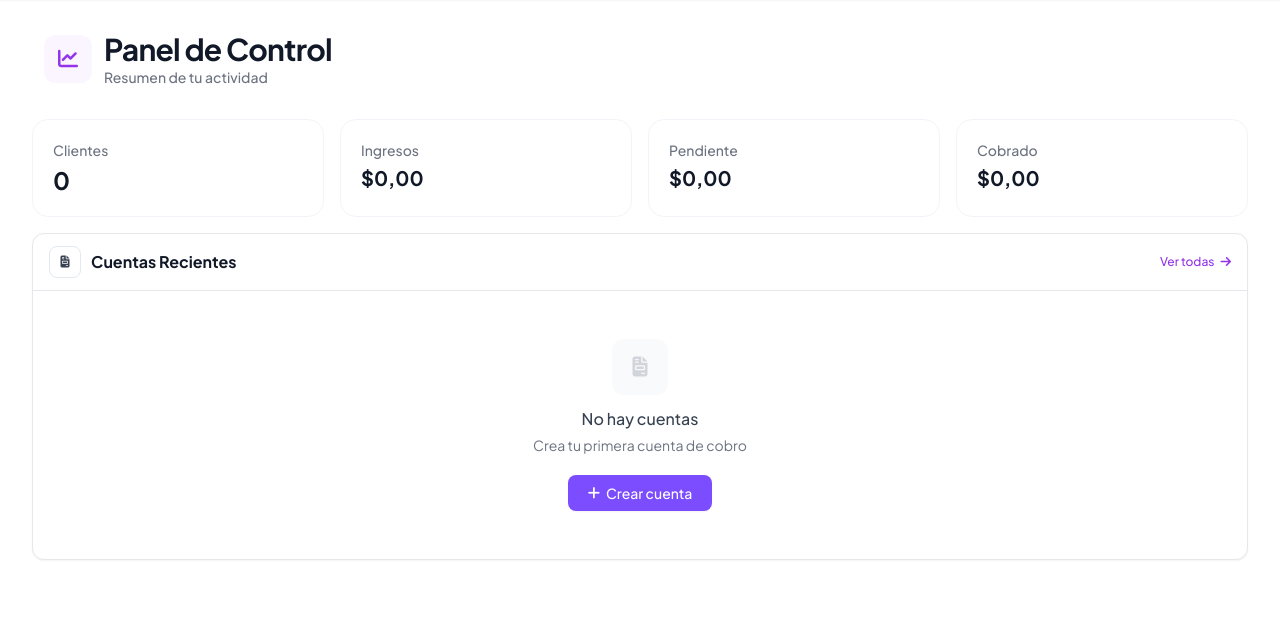
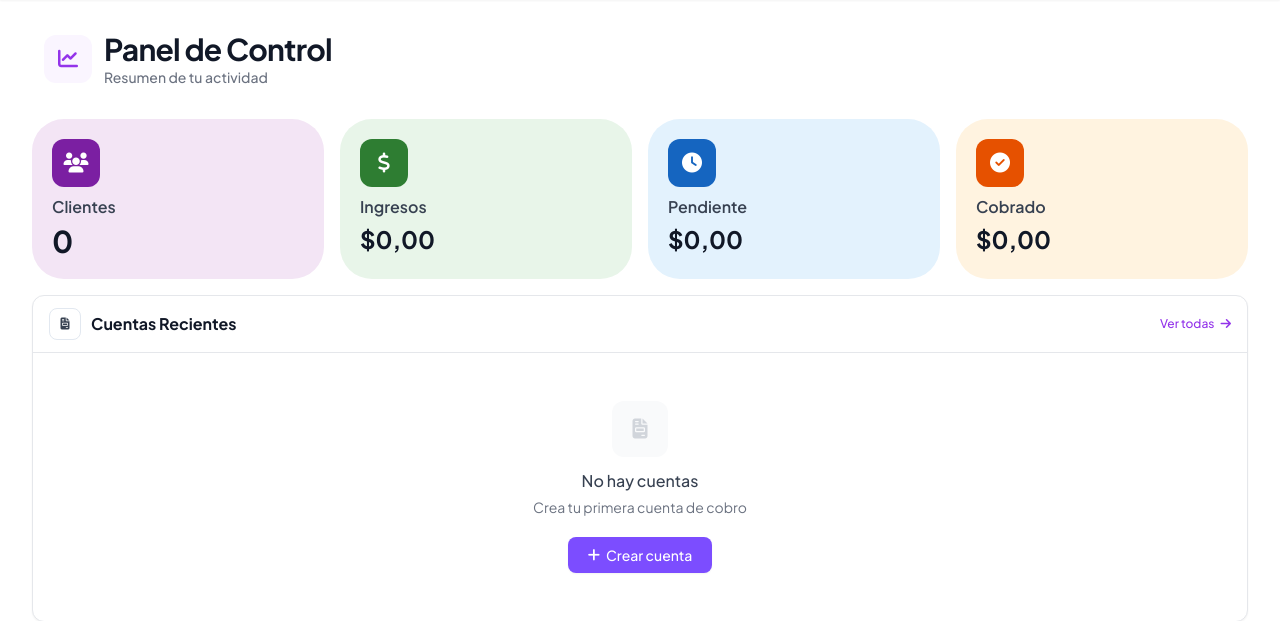
Before and after one commit to Eglism11/web-facturacion, a Flask app: page / in a window 1280 px wide. Shown: the part 81-702 px from the top of the page. Run offline with Flask 3, Linux system fonts and the light colour scheme; the visitor is signed in with stand-in values (Sample User, id 1); data that the repository does not hold is empty; parts of the project's set-up code (start-up, migrations or seed data) failed here and were passed over; some libraries are stand-ins or nearby versions.

Commit message:
UI: Stat cards with pastel backgrounds, dark icons, bold typography, rounded-2xl

```diff
--- a/templates/base.html
+++ b/templates/base.html
@@ -122,16 +122,13 @@
         }
 
         .stat-card {
-            background: #ffffff;
-            border: 1px solid #f1f5f9;
             transition: all 0.25s cubic-bezier(0.4, 0, 0.2, 1);
-            border-radius: 1rem;
+            border-radius: 2rem;
         }
 
         .stat-card:hover {
-            transform: translateY(-1px);
-            box-shadow: 0 2px 8px rgba(0, 0, 0, 0.04);
-            border-color: #e2e8f0;
+            transform: translateY(-2px);
+            box-shadow: 0 4px 12px rgba(0, 0, 0, 0.08);
         }
 
         .btn-primary {
--- a/templates/index.html
+++ b/templates/index.html
@@ -17,40 +17,64 @@
     </div>
 
     <div class="md:hidden grid grid-cols-2 gap-3 px-3">
-        <div class="stat-card rounded-2xl p-5 w-full">
-            <p class="text-sm font-medium text-gray-500 mb-1">Clientes</p>
+        <div class="stat-card rounded-[2rem] p-5 w-full bg-[#F3E5F5]">
+            <div class="w-10 h-10 rounded-lg bg-[#7B1FA2] flex items-center justify-center mb-2">
+                <i class="fas fa-users text-white text-lg"></i>
+            </div>
+            <p class="text-sm font-semibold text-gray-700 mb-1">Clientes</p>
             <p class="text-2xl font-bold text-gray-900">{{ total_clientes }}</p>
         </div>
-        <div class="stat-card rounded-2xl p-5 w-full">
-            <p class="text-sm font-medium text-gray-500 mb-1">Ingresos</p>
+        <div class="stat-card rounded-[2rem] p-5 w-full bg-[#E8F5E9]">
+            <div class="w-10 h-10 rounded-lg bg-[#2E7D32] flex items-center justify-center mb-2">
+                <i class="fas fa-dollar-sign text-white text-lg"></i>
+            </div>
+            <p class="text-sm font-semibold text-gray-700 mb-1">Ingresos</p>
             <p class="text-xl font-bold text-gray-900">{{ total_facturado|format_cop_short }}</p>
         </div>
-        <div class="stat-card rounded-2xl p-5 w-full">
-            <p class="text-sm font-medium text-gray-500 mb-1">Pendiente</p>
+        <div class="stat-card rounded-[2rem] p-5 w-full bg-[#E3F2FD]">
+            <div class="w-10 h-10 rounded-lg bg-[#1565C0] flex items-center justify-center mb-2">
+                <i class="fas fa-clock text-white text-lg"></i>
+            </div>
+            <p class="text-sm font-semibold text-gray-700 mb-1">Pendiente</p>
             <p class="text-xl font-bold text-gray-900">{{ total_pendiente|format_cop_short }}</p>
         </div>
-        <div class="stat-card rounded-2xl p-5 w-full">
-            <p class="text-sm font-medium text-gray-500 mb-1">Cobrado</p>
+        <div class="stat-card rounded-[2rem] p-5 w-full bg-[#FFF3E0]">
+            <div class="w-10 h-10 rounded-lg bg-[#E65100] flex items-center justify-center mb-2">
+                <i class="fas fa-check-circle text-white text-lg"></i>
+            </div>
+            <p class="text-sm font-semibold text-gray-700 mb-1">Cobrado</p>
             <p class="text-xl font-bold text-gray-900">{{ total_pagado|format_cop_short }}</p>
         </div>
     </div>
 
 <div class="hidden md:grid grid-cols-4 gap-4">
-        <div class="stat-card rounded-2xl p-5 w-full">
-            <p class="text-sm font-medium text-gray-500 mb-1">Clientes</p>
-            <p class="text-2xl font-bold text-gray-900">{{ total_clientes }}</p>
+        <div class="stat-card rounded-[2rem] p-5 w-full bg-[#F3E5F5]">
+            <div class="w-12 h-12 rounded-xl bg-[#7B1FA2] flex items-center justify-center mb-2">
+                <i class="fas fa-users text-white text-xl"></i>
+            </div>
+            <p class="text-base font-semibold text-gray-700 mb-1">Clientes</p>
+            <p class="text-3xl font-bold text-gray-900">{{ total_clientes }}</p>
         </div>
-        <div class="stat-card rounded-2xl p-5 w-full">
-            <p class="text-sm font-medium text-gray-500 mb-1">Ingresos</p>
-            <p class="text-xl font-bold text-gray-900">{{ total_facturado|format_cop_co }}</p>
+        <div class="stat-card rounded-[2rem] p-5 w-full bg-[#E8F5E9]">
+            <div class="w-12 h-12 rounded-xl bg-[#2E7D32] flex items-center justify-center mb-2">
+                <i class="fas fa-dollar-sign text-white text-xl"></i>
+            </div>
+            <p class="text-base font-semibold text-gray-700 mb-1">Ingresos</p>
+            <p class="text-2xl font-bold text-gray-900">{{ total_facturado|format_cop_co }}</p>
         </div>
-        <div class="stat-card rounded-2xl p-5 w-full">
-            <p class="text-sm font-medium text-gray-500 mb-1">Pendiente</p>
-            <p class="text-xl font-bold text-gray-900">{{ total_pendiente|format_cop_co }}</p>
+        <div class="stat-card rounded-[2rem] p-5 w-full bg-[#E3F2FD]">
+            <div class="w-12 h-12 rounded-xl bg-[#1565C0] flex items-center justify-center mb-2">
+                <i class="fas fa-clock text-white text-xl"></i>
+            </div>
+            <p class="text-base font-semibold text-gray-700 mb-1">Pendiente</p>
+            <p class="text-2xl font-bold text-gray-900">{{ total_pendiente|format_cop_co }}</p>
         </div>
-        <div class="stat-card rounded-2xl p-5 w-full">
-            <p class="text-sm font-medium text-gray-500 mb-1">Cobrado</p>
-            <p class="text-xl font-bold text-gray-900">{{ total_pagado|format_cop_co }}</p>
+        <div class="stat-card rounded-[2rem] p-5 w-full bg-[#FFF3E0]">
+            <div class="w-12 h-12 rounded-xl bg-[#E65100] flex items-center justify-center mb-2">
+                <i class="fas fa-check-circle text-white text-xl"></i>
+            </div>
+            <p class="text-base font-semibold text-gray-700 mb-1">Cobrado</p>
+            <p class="text-2xl font-bold text-gray-900">{{ total_pagado|format_cop_co }}</p>
         </div>
     </div>
 
```
